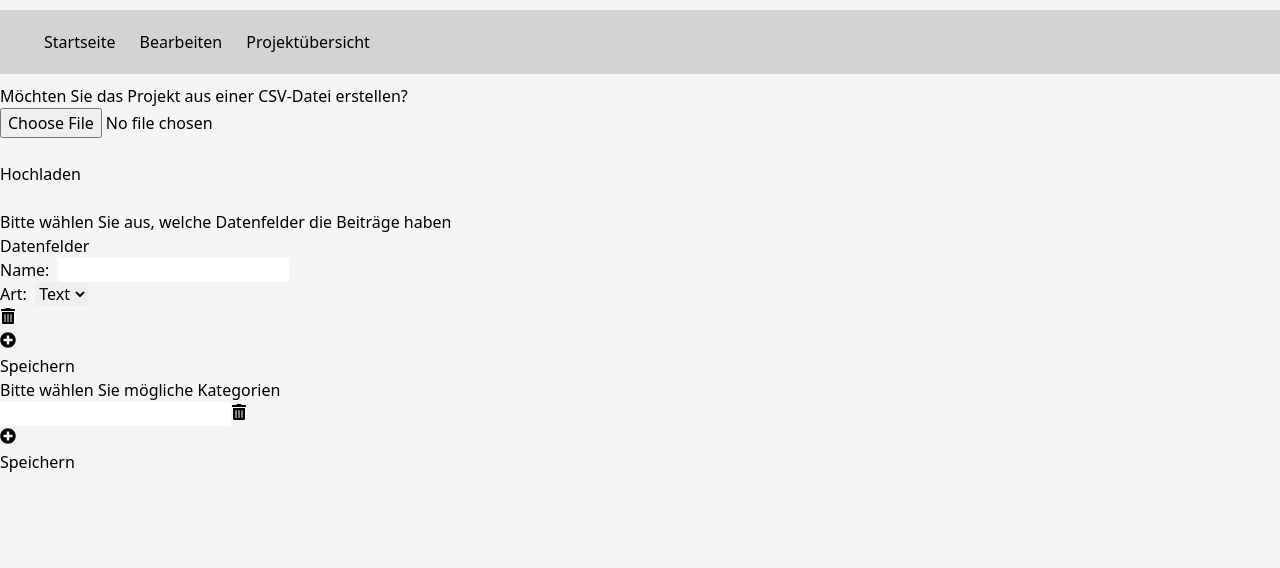
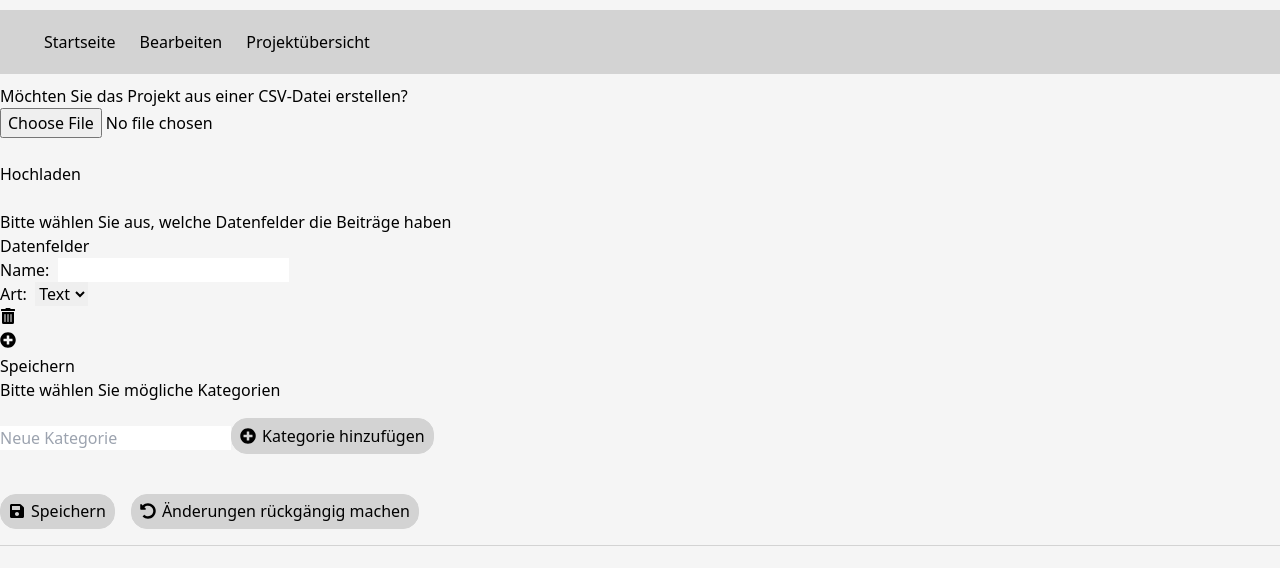
Before and after one commit to Beeblebrox299/auswertungstool, a Next.js app: page /edit/init in a window 1280 px wide. Shown: the top 568 px of the page. Built offline with nearby package versions, Linux system fonts and the light colour scheme.

Commit message:
misc (too long since last commit)

```diff
--- a/src/app/components/Project/CategoryEdit.tsx
+++ b/src/app/components/Project/CategoryEdit.tsx
@@ -1,62 +1,114 @@
 'use client'
 
 import React from "react";
-import { useEffect } from "react";
+import { useEffect, useState, useRef } from "react";
 import { useForm, useFieldArray } from "react-hook-form";
-import { FaTrashAlt, FaPlusCircle } from "react-icons/fa";
+import { FaTrashAlt, FaPlusCircle, FaPencilAlt, FaSave, FaUndoAlt } from "react-icons/fa";
 
 interface FormValues{
-    categories:{value: string}[]
+    categories:{
+        id: number,
+        name: string,
+        assignedTo: number[],
+    }[]
 }
 
 const CategoryEdit: React.FC = () => {
+    const categoryIdRef = useRef(0)
+
     const { control, reset, register, handleSubmit } = useForm<FormValues>({
         defaultValues: {
             categories: [],
         },
     });
 
-    const { fields, append, remove } = useFieldArray({
+    // get categories and current highest ID from local storage
+    useEffect(() => {
+        const id = localStorage.getItem("highestCategoryId")
+        categoryIdRef.current = (id != null) ? JSON.parse(id) : 0;
+        const StringifiedCategories = localStorage.getItem("categories");
+        if (StringifiedCategories) {
+            const categoryArray = JSON.parse(StringifiedCategories);
+            reset({categories: categoryArray.map((category: {name: string, assignedTo: []}) => ({value: category}))})
+        }
+        else {
+            reset({categories:[{name: ""}]})
+        }
+    }, [reset]);
+
+    const [newCategory, setNewCategory] = useState<string>("");
+
+    const handleAppend = () => {
+        append({ id: categoryIdRef.current, name: newCategory, assignedTo: [] });
+        categoryIdRef.current = categoryIdRef.current + 1;
+        setNewCategory('');
+    }
+
+    const { fields: categories, append, remove } = useFieldArray({
         control,
         name: "categories",
     });
 
-    useEffect(() => {
-        const categories = localStorage.getItem("categories");
-        if (categories) {
-            const categoryArray = JSON.parse(categories);
-            reset({categories: categoryArray.map((category: string) => ({value: category}))})
+    const removeCategory = (index: number) => {
+        // Check if Category is assigned to at least one contribution. If yes, ask for confirmation before deleting
+        if (categories[index].assignedTo[0]) {
+            // TODO: Ask for confirmation
+            return
         }
-        else {
-            reset({categories:[{value: ""}]})
-        }
-    }, [reset]);
-
-    const removeCategory = (index: number) => {
-        // TODO: Check if Category is assigned to at least one contribution. If yes, ask for confirmation before deleting
         remove(index)
     }
 
+    // Save FormValues to local Storage
     const onSubmit = (data: FormValues) => {
-        // TODO: Does this need to be handled differently if categories already exist?
-        // TODO: Do I want to store references to contributions along with the category name? -> Object[] instead of string[]
-        const categories:string[] = data.categories.map((item) => item.value)
+        // TODO: Check if category name already exists (maybe already onChange)
+        const categories:Object[] = data.categories
         localStorage.setItem("categories", JSON.stringify(categories))
+        localStorage.setItem("highestCategoryId", JSON.stringify(categoryIdRef.current))
+        //TODO: Success message
     };
 
+    function editCategoryName(index: number): void {
+        // TODO: Edit Name
+        throw new Error("Function not implemented.");
+    }
+
     return(
-        <form onSubmit={handleSubmit(onSubmit)}>
-            {fields.map((field, index) => (
-                <div key={field.id}>
-                <input type="string" key={field.id}
-                {...register(`categories.${index}.value`)}
-                defaultValue={field.value}/>
-                <button type="button" onClick={() => removeCategory(index)}><FaTrashAlt/></button>
+        <form className="inputForm" onSubmit={handleSubmit(onSubmit)}>
+            {categories.map((category, index) => (
+                <div key={category.id}>
+                    Kategorie {index + 1}:
+                    <span className="info">{categories[index].name}</span>
+                    <button type="button" className="btn" onClick={() => editCategoryName(index)}>
+                        <span className="icon"><FaPencilAlt/></span>
+                        <span className="btn-label">Umbenennen</span>
+                    </button>
+                    <button type="button" className="btn" onClick={() => removeCategory(index)}>
+                        <span className="icon"><FaTrashAlt/></span>
+                        <span className="btn-label">Löschen</span>
+                    </button>
                 </div>
             ))}
-            <button type="button" onClick={() => append({value: ""})}><FaPlusCircle/></button>
+            <div>
+            <input
+                type="text"
+                value={newCategory}
+                onChange={e => setNewCategory(e.target.value)}
+                placeholder="Neue Kategorie"
+            />
+            <button type="button" className="btn" onClick={() => handleAppend()}>
+                <span className="icon"><FaPlusCircle/></span>
+                <span className="btn-label">Kategorie hinzufügen</span>
+            </button>
+            </div>
             <br/>
-            <button type="submit">Speichern</button>
+            <button type="submit" className="btn">
+                <span className="icon"><FaSave/></span>
+                <span className="btn-label">Speichern</span>
+            </button>
+            <button type="reset" className="btn">
+                <span className="icon"><FaUndoAlt/></span>
+                <span className="btn-label">Änderungen rückgängig machen</span>
+            </button>
         </form>
     )
 };
--- a/src/app/components/Project/FileUpload.tsx
+++ b/src/app/components/Project/FileUpload.tsx
@@ -13,8 +13,15 @@ const FileUpload: React.FC = () => {
             setFile(fileList[0]);
             setMessageText('');
         }
+    };
+
+    const parseFromStorage = (type:string) => {
+        const stored = localStorage.getItem(type);
+        const storedArray:any[] = (stored != null) ? JSON.parse(stored) : [];
+        return storedArray
     }
-    // parse file & update contributionArray
+
+    // parse file & update contributions in localStorage
     const handleSubmit = (event: React.FormEvent) => {
         event.preventDefault();
         if (file != null) {
@@ -22,17 +29,22 @@ const FileUpload: React.FC = () => {
                 header: true,
                 skipEmptyLines: true,
                 complete: function (results: any) {
-                    const fields = results.meta.fields
+                    const nextContributionIdJson = localStorage.getItem("nextContributionId");
+                    let nextContributionId: number = (nextContributionIdJson != null) ? JSON.parse(nextContributionIdJson) : 0;
+                    const newFields = results.meta.fields;
                     // TODO: Ask user, which field (if any) holds the categorisation and whether to merge any column with an existing field -> Convert categories from string to references to category objects and update project fields
-                    const storedContributions = localStorage.getItem("contributions");
-                    let contributions: Object[]
-                    if (storedContributions == null) {
-                        contributions = results.data
-                    }
-                    else {
-                        contributions = [...JSON.parse(storedContributions), ...results.data]
-                    }
-                    localStorage.setItem("contributions", JSON.stringify(contributions))
+                    const storedFields = parseFromStorage("fields");
+                    const fields = Array.from(new Set([...storedFields, ...newFields]));
+                    localStorage.setItem("fields", JSON.stringify(fields))
+                    const newContributions = results.data
+                    const storedContributions = parseFromStorage("contributions");
+                    storedContributions.forEach(contribution => {
+                        contribution.id = nextContributionId;
+                        nextContributionId++;
+                    });
+                    const contributions = [...storedContributions, ...newContributions];
+                    localStorage.setItem("contributions", JSON.stringify(contributions));
+                    localStorage.setItem("nextContributionId", JSON.stringify(nextContributionId));
                 },
               });
 
```
